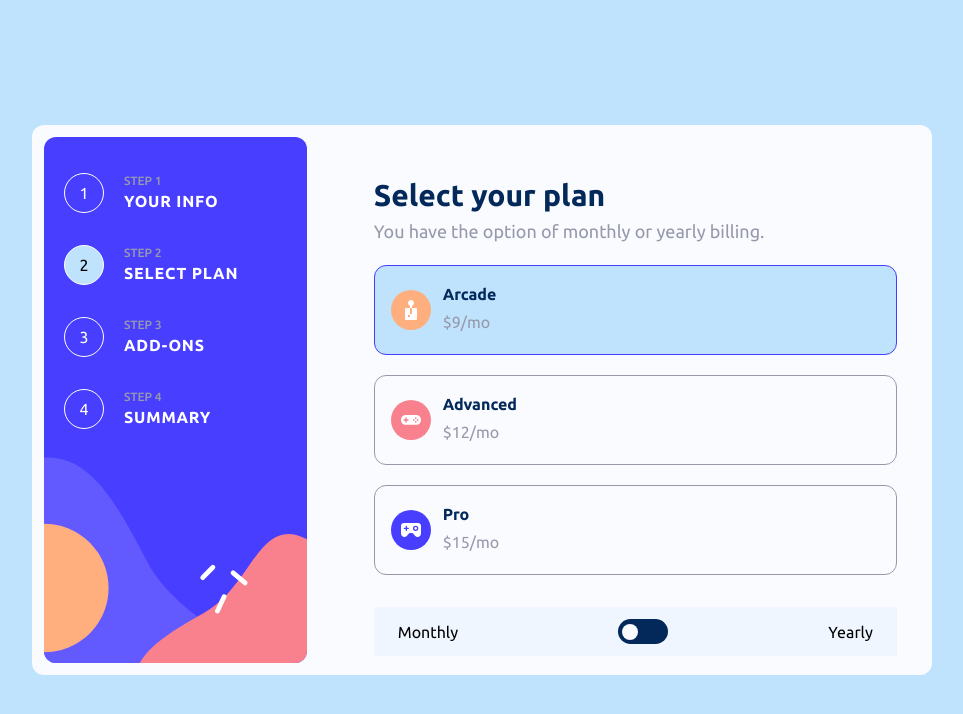
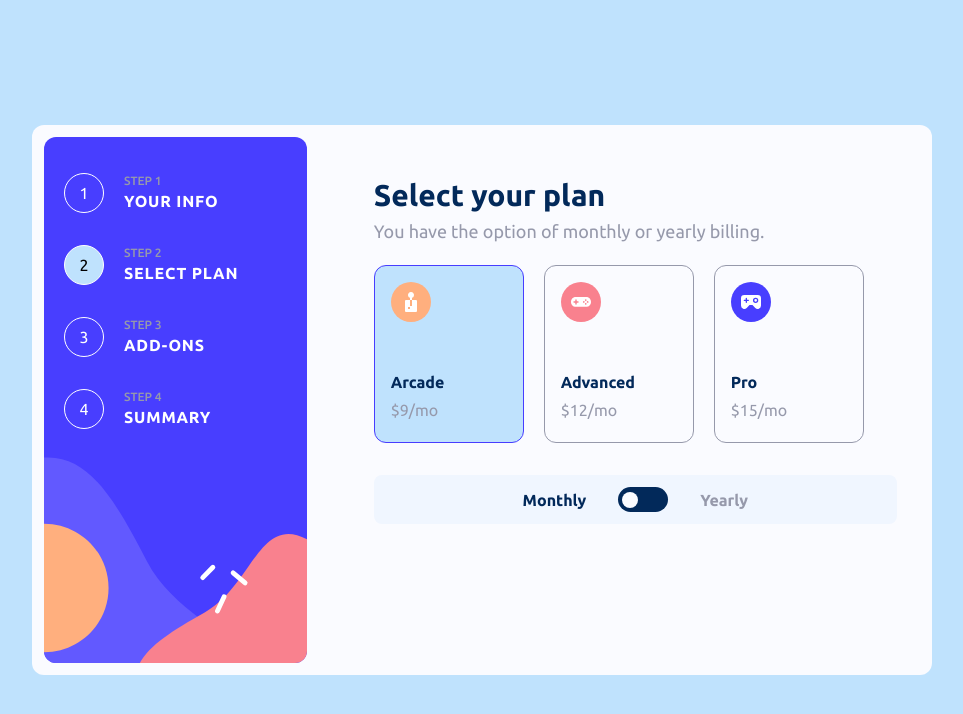
Before and after one commit to omarnaboush122/Multi-step-form, a React (Vite) app: page / in a window 1280 px wide. Both pictures are taken after typing "Sample", "name@example.com", "5" into the empty fields and a click on the button "Next Step". Shown: the top 714 px of the page, without its empty margins (158-1121 px from the left). Built offline with nearby package versions, Linux system fonts and the light colour scheme.

Commit message:
style plans on desktop screen and text base on time

```diff
--- a/src/components/Plans.jsx
+++ b/src/components/Plans.jsx
@@ -1,68 +1,116 @@
 import { useState } from "react";
 
 const Plans = () => {
-  const [plan,setPlan] = useState(1);
-  const [time,setTime] = useState("monthly");
+  const [plan, setPlan] = useState(1);
+  const [time, setTime] = useState("monthly");
 
   const firstPlan = () => {
     setPlan(1);
-  }
+  };
   const secondPlan = () => {
     setPlan(2);
-  }
+  };
   const thirdPlan = () => {
     setPlan(3);
-  }
+  };
 
   const changePlanTime = () => {
-    if(time === "monthly") {
-      setTime("yearly")
+    if (time === "monthly") {
+      setTime("yearly");
     } else {
-      setTime("monthly")
+      setTime("monthly");
     }
-  }
-
+  };
 
   return (
     <div className="w-full h-full flex justify-center md:w-[60%] md:h-[90%] lg:w-[65%]">
       <div className="w-[90vw] h-auto py-10 px-5 flex flex-col absolute top-[140px] rounded-xl md:relative md:flex md:top-0 md:left-0 md:w-[44vw]">
-        <h1 className="mb-1 text-Marineblue text-3xl font-bold">Select your plan</h1>
-        <p className="text-Coolgray text-lg">You have the option of monthly or yearly billing.</p>
-        <div className="flex flex-col gap-5 mt-5">
-          <div onClick={firstPlan} className={`${plan === 1 && "bg-Lightblue border-Purplishblue"} flex items-center gap-3 w-full h-auto border border-Coolgray p-4 rounded-xl cursor-pointer hover:bg-Lightblue hover:border-Purplishblue transition-colors duration-300 ease-in-out`}>
+        <h1 className="mb-1 text-Marineblue text-3xl font-bold">
+          Select your plan
+        </h1>
+        <p className="text-Coolgray text-lg">
+          You have the option of monthly or yearly billing.
+        </p>
+        <div className="flex flex-col gap-5 mt-5 md:flex-row">
+          <div
+            onClick={firstPlan}
+            className={`${
+              plan === 1 && "bg-Lightblue border-Purplishblue"
+            } flex items-center gap-3 w-full h-auto border border-Coolgray p-4 rounded-xl cursor-pointer hover:bg-Lightblue hover:border-Purplishblue transition-colors duration-300 ease-in-out md:flex-col md:justify-between md:items-start md:w-[150px] md:gap-12`}
+          >
             <img src="./images/icon-arcade.svg" alt="arcade" />
             <div>
               <h3 className="text-base text-Marineblue font-bold">Arcade</h3>
-              <p className="text-Coolgray text-base py-1">$9/mo</p>
+              {time === "monthly" ? (
+                <p className="text-Coolgray text-base py-1">$9/mo</p>
+              ) : (
+                <>
+                  <p className="text-Coolgray text-base py-1">$90/yr</p>
+                  <p className="text-Marineblue text-base font-bold">
+                    2 months free
+                  </p>
+                </>
+              )}
             </div>
           </div>
-          <div onClick={secondPlan} className={`${plan === 2 && "bg-Lightblue border-Purplishblue"} flex items-center gap-3 w-full h-auto border border-Coolgray p-4 rounded-xl cursor-pointer hover:bg-Lightblue hover:border-Purplishblue transition-colors duration-300 ease-in-out`}>
+          <div
+            onClick={secondPlan}
+            className={`${
+              plan === 2 && "bg-Lightblue border-Purplishblue"
+            } flex items-center gap-3 w-full h-auto border border-Coolgray p-4 rounded-xl cursor-pointer hover:bg-Lightblue hover:border-Purplishblue transition-colors duration-300 ease-in-out md:flex-col md:justify-between md:items-start md:w-[150px] md:gap-12`}
+          >
             <img src="./images/icon-advanced.svg" alt="advanced" />
             <div>
               <h3 className="text-base text-Marineblue font-bold">Advanced</h3>
-              <p className="text-Coolgray text-base py-1">$12/mo</p>
+              {time === "monthly" ? (
+                <p className="text-Coolgray text-base py-1">$12/mo</p>
+              ) : (
+                <>
+                  <p className="text-Coolgray text-base py-1">$120/yr</p>
+                  <p className="text-Marineblue text-base font-bold">
+                    2 months free
+                  </p>
+                </>
+              )}
             </div>
           </div>
-          <div onClick={thirdPlan} className={`${plan === 3 && "bg-Lightblue border-Purplishblue"} flex items-center gap-3 w-full h-auto border border-Coolgray p-4 rounded-xl cursor-pointer hover:bg-Lightblue hover:border-Purplishblue transition-colors duration-300 ease-in-out`}>
+          <div
+            onClick={thirdPlan}
+            className={`${
+              plan === 3 && "bg-Lightblue border-Purplishblue"
+            } flex items-center gap-3 w-full h-auto border border-Coolgray p-4 rounded-xl cursor-pointer hover:bg-Lightblue hover:border-Purplishblue transition-colors duration-300 ease-in-out md:flex-col md:justify-between md:items-start md:w-[150px] md:gap-12`}
+          >
             <img src="./images/icon-pro.svg" alt="pro" />
             <div>
               <h3 className="text-base text-Marineblue font-bold">Pro</h3>
-              <p className="text-Coolgray text-base py-1">$15/mo</p>
+              {time === "monthly" ? (
+                <p className="text-Coolgray text-base py-1">$15/mo</p>
+              ) : (
+                <>
+                  <p className="text-Coolgray text-base py-1">$150/yr</p>
+                  <p className="text-Marineblue text-base font-bold">
+                    2 months free
+                  </p>
+                </>
+              )}
             </div>
           </div>
         </div>
-        <div className="flex justify-evenly items-center bg-Magnolia mt-8 py-3 px-6">
-          <p>Monthly</p>
-          <div className="w-[50px] h-[25px] bg-Marineblue flex items-center m-auto px-1 rounded-3xl cursor-pointer transition-all duration-300 ">
-            <div className={`bg-Alabaster rounded-full p-2 cursor-pointer ${time ==="monthly" ? "translate-x-0" : "translate-x-6"} transition-all duration-200`} onClick={changePlanTime} ></div>
+        <div className="flex justify-evenly items-center bg-Magnolia mt-8 py-3 px-6 rounded-lg md:justify-center">
+          <p className={`${time === "monthly" ? "text-Marineblue": "text-Coolgray"} font-bold`}>Monthly</p>
+          <div className="w-[50px] h-[25px] bg-Marineblue flex items-center m-auto px-1 rounded-3xl cursor-pointer transition-all duration-300 md:mx-8 ">
+            <div
+              className={`bg-Alabaster rounded-full p-2 cursor-pointer ${
+                time === "monthly" ? "translate-x-0" : "translate-x-6"
+              } transition-all duration-200`}
+              onClick={changePlanTime}
+            ></div>
           </div>
-          <p>Yearly</p>
+          <p className={`${time === "yearly" ? "text-Marineblue": "text-Coolgray"} font-bold`}>Yearly</p>
         </div>
       </div>
     </div>
   );
-}
-
-
+};
 
 export default Plans;
```
